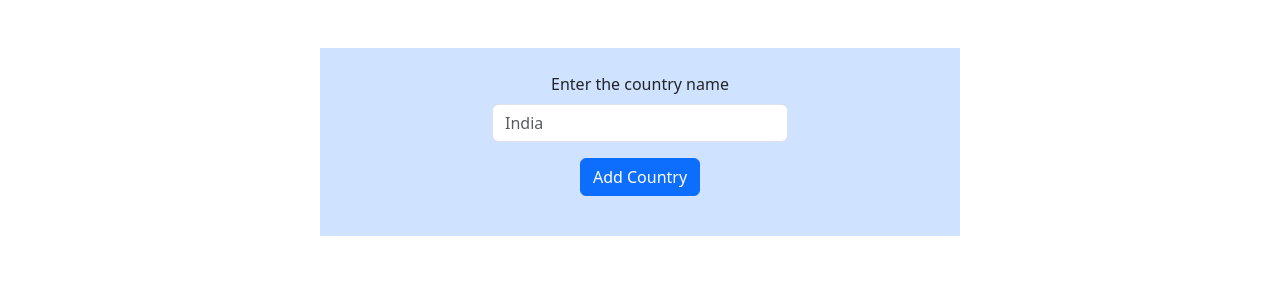
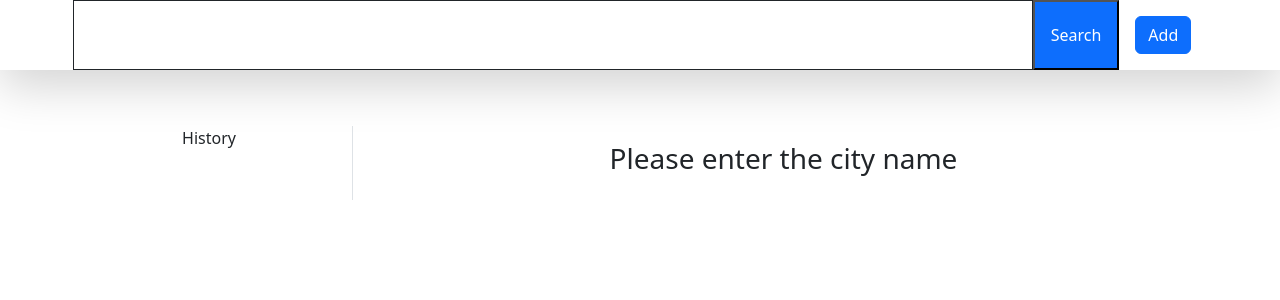
Before and after one commit to MaharaniJ/weather-frontend, a React (Create React App) app: page / in a window 1280 px wide. Shown: the top 300 px of the page. Built offline with nearby package versions, Linux system fonts and the light colour scheme.

Commit message:
dashboard

```diff
--- a/src/App.js
+++ b/src/App.js
@@ -3,14 +3,22 @@ import "./App.css";
 import Register from "./comonents/Register";
 import CountrySelectionDropdown from "./comonents/DropdownCountry";
 import Weathercard from "./comonents/Weathercard";
+import Main from "./comonents/index/main";
+
 
 function App() {
+
+
   return (
+
     <div className="App">
+
       <Routes>
-        <Route path="/" element={<Register />} />
+        <Route path="/" element={<Main />}/>
+        <Route path="/register" element={<Register />} />
         <Route path="/dropdown" element={<CountrySelectionDropdown />} />
         <Route path="/weathercard" element={<Weathercard />} />
+
       </Routes>
     </div>
   );
--- /dev/null
+++ b/src/comonents/index/Result.jsx
@@ -0,0 +1,56 @@
+import React from "react";
+import { Link } from "react-router-dom";
+
+export default function Result({ weatherData, historyData, historySearch }) {
+  const historyItems = historyData.map((item, index) => (
+    <li
+      onClick={() => historySearch(item)}
+      className="text-xl cursor-pointer"
+      key={index}
+    >
+      {item}
+    </li>
+  ));
+
+  const { weather } = weatherData; // Destructure the weather object from weatherData
+
+  return (
+    <div className="container mt-5 p-2 ">
+      <div className="row">
+        <div className="col-md-3 border-end">
+          <span className="text-center block font-bold">History</span>
+          <ul>{historyItems}</ul>
+        </div>
+
+        <div className="col-md-9">
+          {weather && Object.keys(weather).length > 0 ? ( // Check if weather object is not empty
+            <>
+              <h2 className="text-4xl text-center cursor-pointer">
+                {weatherData.name}
+              </h2>
+              <div className="text-2xl d-flex justify-content-around my-2">
+                <div>Max Temp: {weather.main.temp_max} deg</div>
+                <div>Min Temp: {weather.main.temp_min} deg</div>
+              </div>
+              <div className="text-2xl d-flex justify-content-around my-2 align-items-center">
+                <div>
+                  <img
+                    src={`https://openweathermap.org/img/wn/${weather.weather[0].icon}@2x.png`}
+                    alt=""
+                  />
+                </div>
+                <div>{weather.weather[0].main}</div>
+              </div>
+            </>
+          ) : (
+            <>
+              <h3 className="text-center p-3 text-5xl">
+                Please enter the city name
+              </h3>
+            </>
+          )}
+        </div>
+      </div>
+    </div>
+  );
+}
--- /dev/null
+++ b/src/comonents/index/Search.jsx
@@ -0,0 +1,24 @@
+import React, { useRef } from 'react';
+import { Link } from 'react-router-dom';
+
+const Search = (props) => {
+  const searchInput = useRef();
+
+  return (
+    <div className='d-flex justify-content-center shadow-lg w-100'>
+      <input
+        type="search"
+        value={props.searchData}
+        className='border border-dark p-3 text-2xl w-75'
+        onChange={() => props.eventHandler(searchInput.current.value)}
+        ref={searchInput}
+      />
+      <button onClick={props.searchWeather} className='p-3 bg-primary text-white'>
+        Search
+      </button>
+      <Link to="/register" className='m-3 btn btn-primary '>Add</Link>
+    </div>
+  );
+};
+
+export default Search;
--- /dev/null
+++ b/src/comonents/index/main.js
@@ -0,0 +1,76 @@
+import React, { useState } from "react";
+import Search from "./Search";
+import Result from "./Result";
+import axios from "axios";
+
+function Main() {
+  const [search, setSearch] = useState("");
+  const [weather, setWeather] = useState({});
+  const [history, setHistory] = useState([]);
+  const apiUrl = "https://api.openweathermap.org/data/2.5/weather";
+  const apiKey = "11bbbd91670fb0afbaf4b9054cde3be1";
+
+  const changeSearch = (value) => {
+    setSearch(value);
+  };
+
+  const searchWeatherHandler = async () => {
+    if (search !== "") {
+      try {
+        const response = await axios.get(
+          `http://localhost:8000/api/weather?search=${search}`
+          // `${apiUrl}?q=${search}&appid=${apiKey}`
+        );
+        console.log(response);
+
+        if (history.indexOf(search) === -1) {
+          setHistory([...history, search]);
+        }
+
+        setWeather(response.data);
+      } catch (error) {
+        console.log(error);
+      }
+    }
+  };
+
+  const historySearchHandler = async (data) => {
+    setSearch(data);
+
+    if (data !== "") {
+      try {
+        const response = await axios.get(
+          `http://localhost:8000/api/weather?search=${data}`
+          // `${apiUrl}?q=${data}&appid=${apiKey}`
+          );
+          console.log("second res",response)
+
+        if (history.indexOf(data) === -1) {
+          setHistory([...history, data]);
+        }
+
+        setWeather(response.data);
+      } catch (error) {
+        console.log(error);
+      }
+    }
+  };
+
+  return (
+    <div>
+      <Search
+        searchData={search}
+        eventHandler={changeSearch}
+        searchWeather={searchWeatherHandler}
+      />
+
+      <Result
+        weatherData={weather}
+        historyData={history}
+        historySearch={historySearchHandler}
+      />
+    </div>
+  );
+}
+
+export default Main;
```
